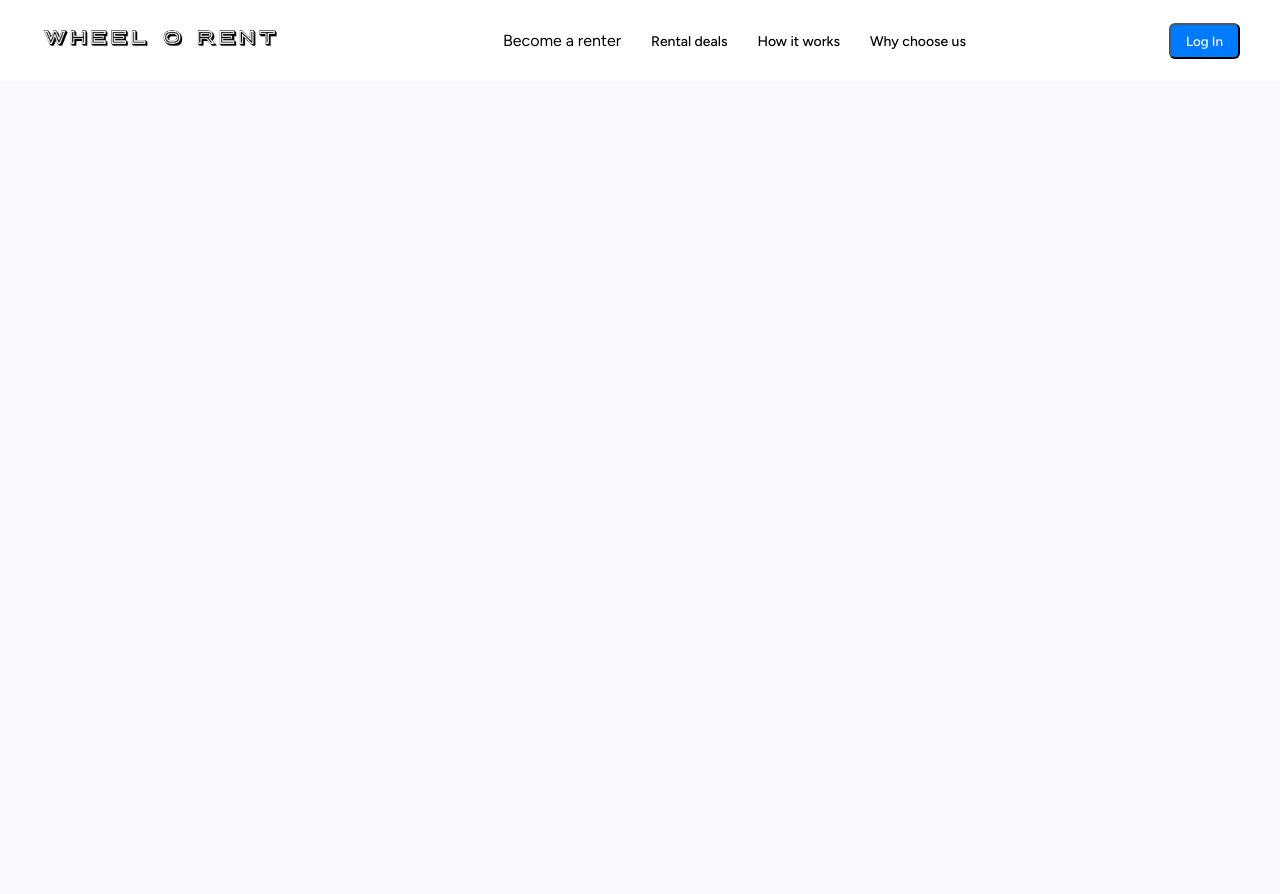
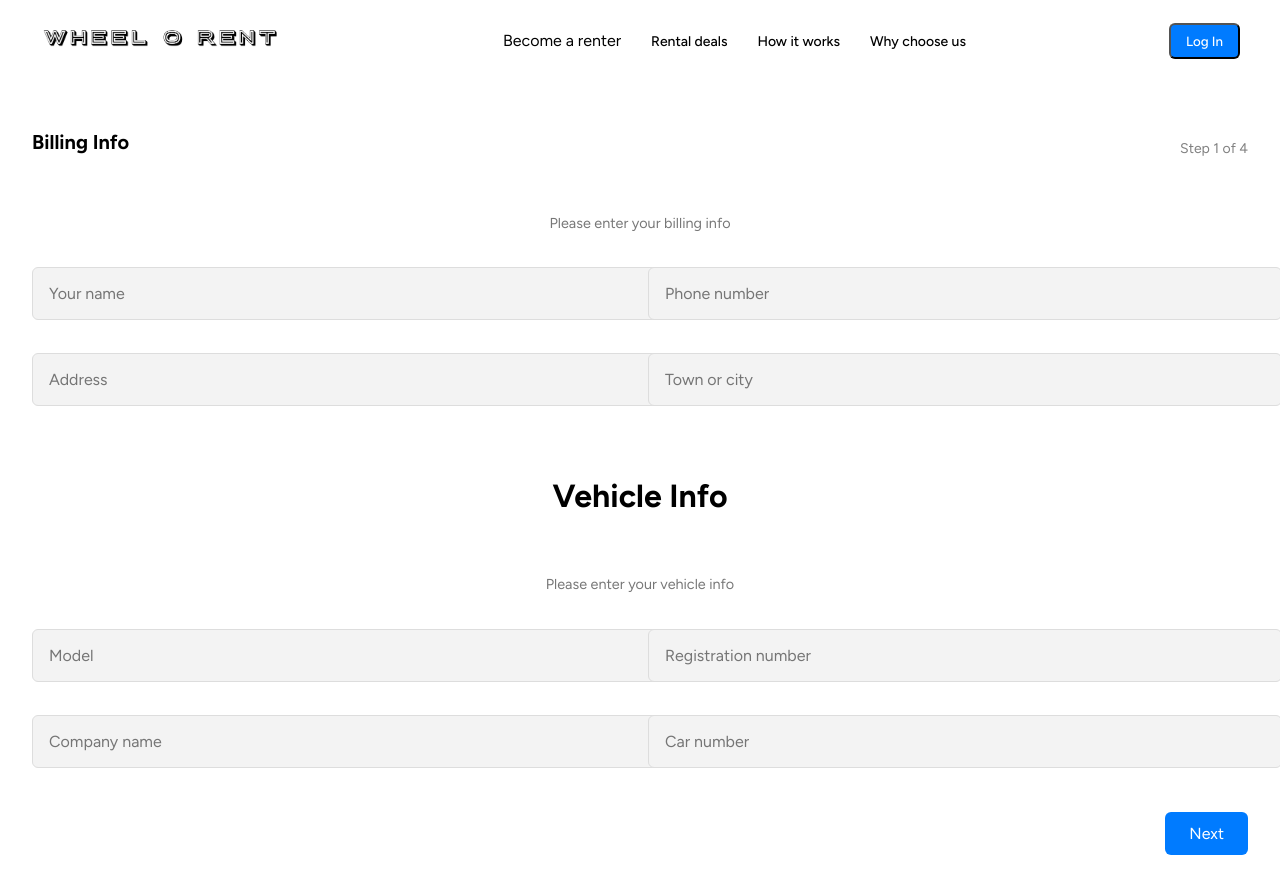
Before and after one commit to AkshatAwa/Wheelorent, a React (Vite) app: page /publishform/1 in a window 1280 px wide. Shown: the top 894 px of the page. Before the commit the page ends 800 px from the top, so only its background shows below. Built offline with nearby package versions, Linux system fonts and the light colour scheme.

Commit message:
FormFinalized

```diff
--- /dev/null
+++ b/src/assets/Component/PublishForm/Billing/Billing.css
@@ -0,0 +1,123 @@
+.pvf-container {
+    width: 95%;
+    min-height: 100vh;
+    background-color: white;
+    padding: 2rem;
+    font-family: Arial, sans-serif;
+  }
+
+  .pvf-step {
+    display: flex;
+    flex-direction: column;
+    gap: 2rem;
+    animation: fadeIn 0.3s ease-in;
+  }
+
+  .pvf-section {
+    display: flex;
+    flex-direction: column;
+    gap: 1rem;
+  }
+
+  .pvf-section-header {
+    display: flex;
+    justify-content: space-between;
+    align-items: center;
+  }
+
+  .pvf-section-header h2 {
+    font-size: 1.25rem;
+    font-weight: bold;
+  }
+
+  .pvf-section-header span {
+    font-size: 0.875rem;
+    color: gray;
+  }
+
+  .pvf-description {
+    font-size: 0.9rem;
+    color: #777;
+  }
+ .pvf-grid {
+  display: grid;
+  grid-template-columns: repeat(2, 1fr);
+  gap: 1rem; /* 👈 Already good, handles spacing both row & column */
+}
+
+
+  .pvf-block {
+    margin-top: 1rem;
+  }
+
+  .pvf-label {
+    font-weight: bold;
+    margin-bottom: 0.5rem;
+  }
+
+  .pvf-input {
+    padding: 1rem;
+    border-radius: 6px;
+    background-color: #f3f3f3;
+    border: 1px solid #ddd;
+    font-size: 1rem;
+    margin-bottom: 0.75rem; /* 👈 New spacing between inputs */
+  }
+
+
+  .pvf-radio-group,
+  .pvf-checkbox-group {
+    display: flex;
+    flex-direction: column;
+    gap: 0.75rem;
+    margin-top: 1rem;
+  }
+
+  .pvf-btn-row {
+    display: flex;
+    justify-content: space-between;
+    margin-top: 1rem;
+  }
+
+  .pvf-btn-right {
+    display: flex;
+    justify-content: flex-end;
+  }
+
+  .pvf-btn-center {
+    display: flex;
+    justify-content: center;
+  }
+
+  .pvf-btn {
+    padding: 0.75rem 1.5rem;
+    border: none;
+    border-radius: 6px;
+    font-size: 1rem;
+    cursor: pointer;
+    transition: transform 0.2s ease;
+  }
+
+  .pvf-btn:hover {
+    transform: scale(1.05);
+  }
+
+  .pvf-btn-primary {
+    background-color: #007bff;
+    color: white;
+  }
+
+  .pvf-btn-back {
+    background-color: #ccc;
+    color: black;
+  }
+
+  .pvf-btn-confirm {
+    background-color: #0066cc;
+    color: white;
+  }
+
+  @keyframes fadeIn {
+    from { opacity: 0; transform: translateY(20px); }
+    to { opacity: 1; transform: translateY(0); }
+  }
--- /dev/null
+++ b/src/assets/Component/PublishForm/Billing/Billing.jsx
@@ -0,0 +1,120 @@
+import React, { useState } from "react";
+import { useParams } from "react-router-dom";
+import "./Billing.css";
+
+const PublishVehicleForm = () => {
+  const { id } = useParams();
+  const [step, setStep] = useState(1);
+
+  const nextStep = () => setStep((prev) => prev + 1);
+  const prevStep = () => setStep((prev) => prev - 1);
+
+  return (
+    <div className="pvf-container">
+      {step === 1 && (
+        <div className="pvf-step">
+          <div className="pvf-section">
+            <div className="pvf-section-header">
+              <h2>Billing Info</h2>
+              <span>Step 1 of 4</span>
+            </div>
+            <p className="pvf-description">Please enter your billing info</p>
+            <div className="pvf-grid">
+              <input className="pvf-input" placeholder="Your name" />
+              <input className="pvf-input" placeholder="Phone number" />
+              <input className="pvf-input" placeholder="Address" />
+              <input className="pvf-input" placeholder="Town or city" />
+            </div>
+          </div>
+
+          <div className="pvf-section">
+            <h2>Vehicle Info</h2>
+            <p className="pvf-description">Please enter your vehicle info</p>
+            <div className="pvf-grid">
+              <input className="pvf-input" placeholder="Model" />
+              <input className="pvf-input" placeholder="Registration number" />
+              <input className="pvf-input" placeholder="Company name" />
+              <input className="pvf-input" placeholder="Car number" />
+            </div>
+          </div>
+
+          <div className="pvf-btn-right">
+            <button className="pvf-btn pvf-btn-primary" onClick={nextStep}>Next</button>
+          </div>
+        </div>
+      )}
+
+      {step === 2 && (
+        <div className="pvf-step">
+          <div className="pvf-section">
+            <div className="pvf-section-header">
+              <h2>Rental Info</h2>
+              <span>Step 2 of 4</span>
+            </div>
+            <p className="pvf-description">Please select your rental date</p>
+
+            <div className="pvf-block">
+              <p className="pvf-label">Pick - Up</p>
+              <div className="pvf-grid">
+                <select className="pvf-input">
+                  <option>Select your city</option>
+                </select>
+                <input className="pvf-input" placeholder="Select your date" />
+                <select className="pvf-input">
+                  <option>Select your time</option>
+                </select>
+              </div>
+            </div>
+
+            <div className="pvf-block">
+              <p className="pvf-label">Drop - Off</p>
+              <div className="pvf-grid">
+                <select className="pvf-input">
+                  <option>Select your city</option>
+                </select>
+                <input className="pvf-input" placeholder="Select your date" />
+                <select className="pvf-input">
+                  <option>Select your time</option>
+                </select>
+              </div>
+            </div>
+          </div>
+
+          <div className="pvf-section">
+            <h2>Payment Method</h2>
+            <p className="pvf-description">Please enter your payment method</p>
+            <div className="pvf-radio-group">
+              <label><input type="radio" name="payment" /> G-pay</label>
+              <label><input type="radio" name="payment" /> PayPal</label>
+              <label><input type="radio" name="payment" /> Cash on delivery</label>
+            </div>
+          </div>
+
+          <div className="pvf-btn-row">
+            <button className="pvf-btn pvf-btn-back" onClick={prevStep}>Back</button>
+            <button className="pvf-btn pvf-btn-primary" onClick={nextStep}>Next</button>
+          </div>
+        </div>
+      )}
+
+      {step === 3 && (
+        <div className="pvf-step">
+          <div className="pvf-section-header">
+            <h2>Confirmation</h2>
+            <span>Step 3 of 4</span>
+          </div>
+          <p className="pvf-description">We are getting to the end. Just a few clicks and your rental is ready!</p>
+          <div className="pvf-checkbox-group">
+            <label><input type="checkbox" /> I agree with sending marketing and newsletter emails. No spam, promised!</label>
+            <label><input type="checkbox" /> I agree with our terms and conditions and privacy policy.</label>
+          </div>
+          <div className="pvf-btn-center">
+            <button className="pvf-btn pvf-btn-confirm">Confirm now</button>
+          </div>
+        </div>
+      )}
+    </div>
+  );
+};
+
+export default PublishVehicleForm;
--- a/src/assets/Component/PublishForm/PublishForm.jsx
+++ b/src/assets/Component/PublishForm/PublishForm.jsx
@@ -1,10 +1,11 @@
 import React from 'react'
+import PublishVehicleForm from './Billing/Billing'
 
 const PublishForm = () => {
   return (
-    <div>
-
-    </div>
+    <>
+      <PublishVehicleForm/>
+    </>
   )
 }
 
```
